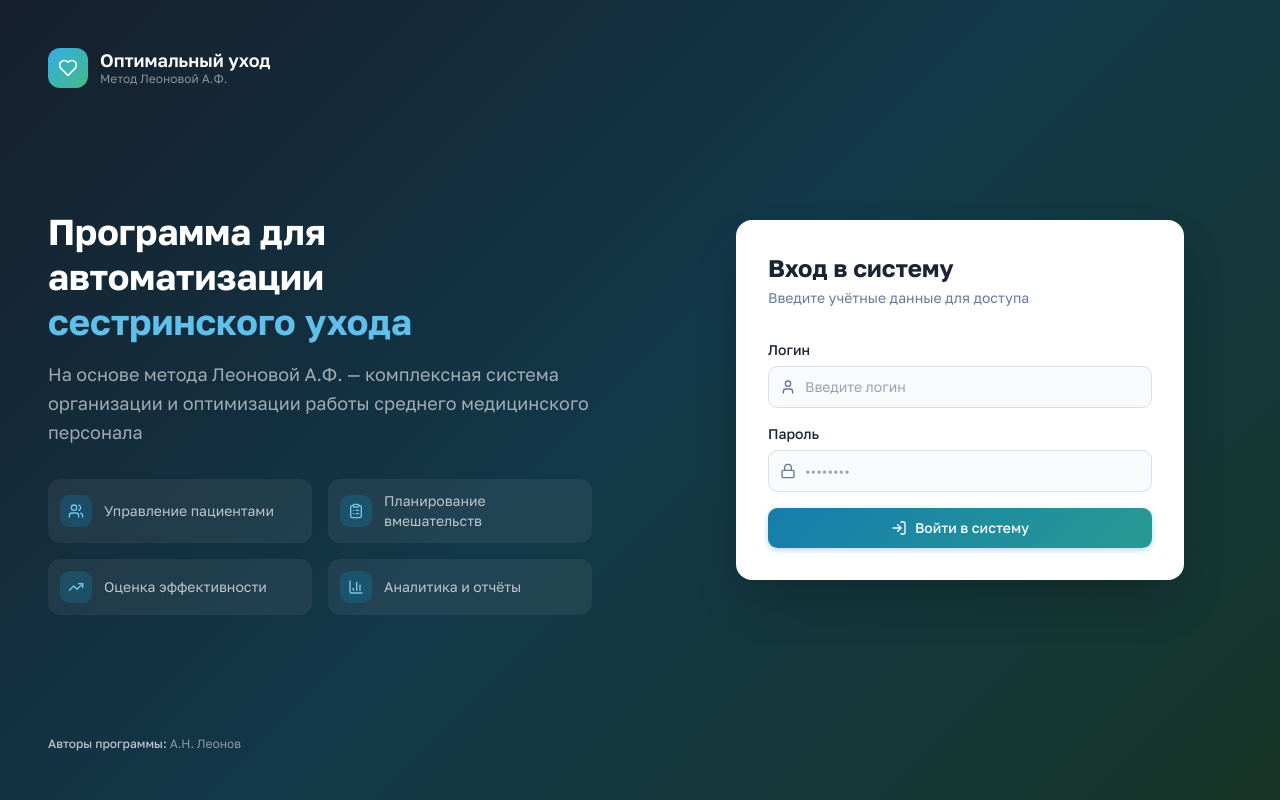
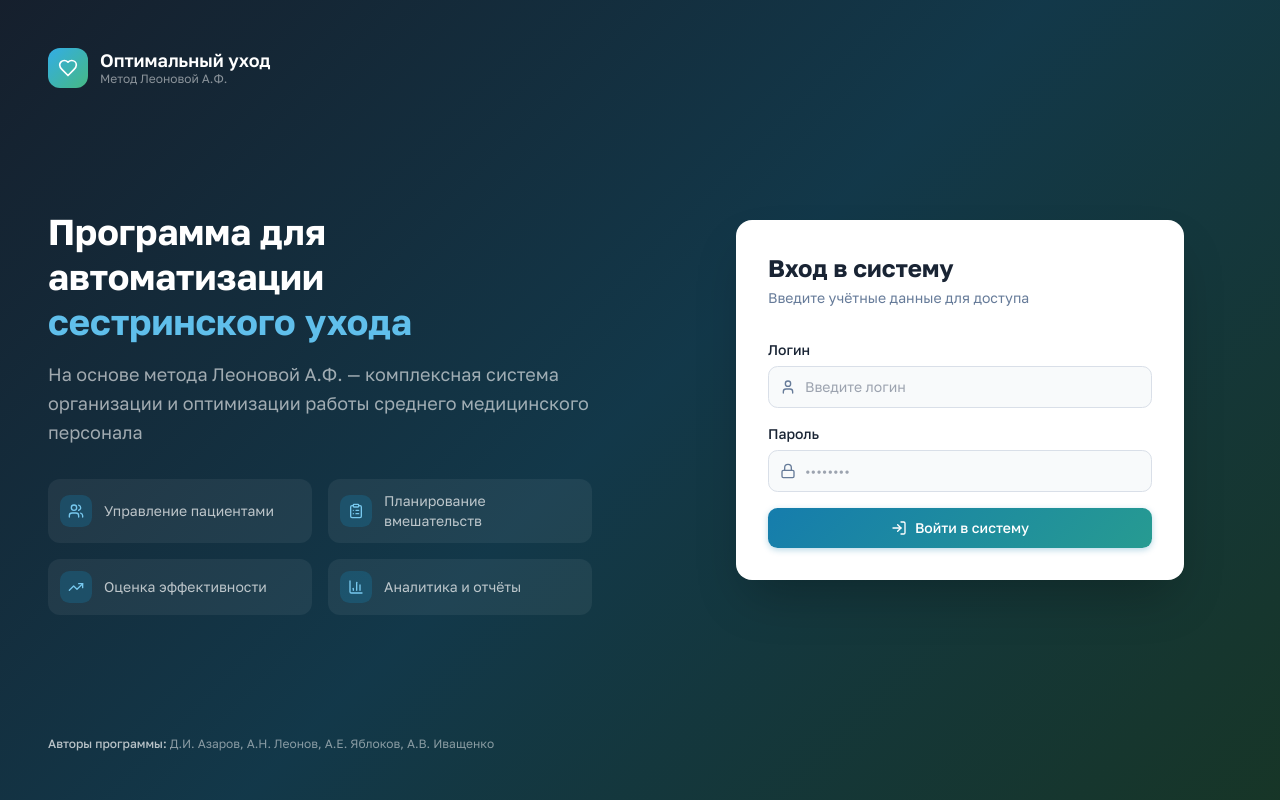
Before and after one commit to pr-poehali-dev/optimal-care-app, a React (Vite) app: page / in a window 1280 px wide. Built offline with nearby package versions, Linux system fonts and the light colour scheme.

Commit message:
[FEAT] Добавил авторов проекта

```diff
--- a/src/pages/Login.tsx
+++ b/src/pages/Login.tsx
@@ -6,7 +6,7 @@ interface LoginPageProps {
   onLogin: (user: User) => void;
 }
 
-const AUTHORS = "А.Н. Леонов";
+const AUTHORS = "Д.И. Азаров, А.Н. Леонов, А.Е. Яблоков, А.В. Иващенко";
 
 const USERS = [
   { name: "Иванова Мария Сергеевна", role: "nurse" as const, department: "Терапевтическое отделение", login: "nurse", password: "nurse123" },
```
